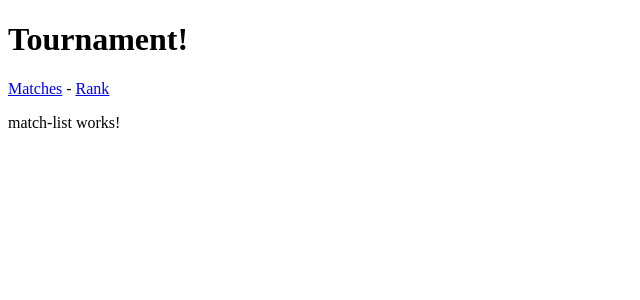
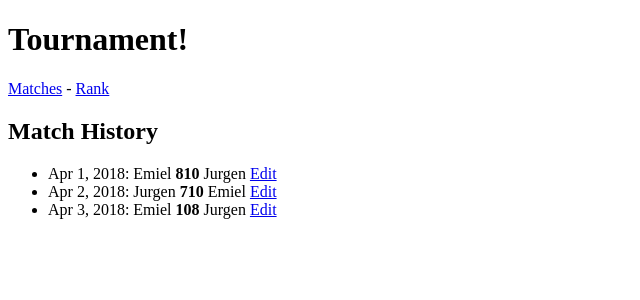
Before and after one commit to Bramvanheuvelen/sogeti_angular_tournament, an Angular app: page /match/list in a window 1280 px wide. Shown: the top 300 px of the page, without its empty margins (0-640 px from the left). Built offline with nearby package versions, Linux system fonts and the light colour scheme.

Commit message:
list on screen

```diff
--- a/src/app/match/match-list/match-list.component.html
+++ b/src/app/match/match-list/match-list.component.html
@@ -1,3 +1,9 @@
-<p>
-  match-list works!
-</p>
+<h2>Match History</h2>
+<ul>
+  <li *ngFor="let match of matches">
+    {{ match.date | date }}: {{ match.player1name }}
+    <strong>{{ match.player1score }}</strong>
+    <strong>{{ match.player2score }}</strong>  {{ match.player2name }}
+    <a routerLink="/match/edit/{{match.id}}">Edit</a>
+  </li>
+</ul>
--- a/src/app/match/match-list/match-list.component.ts
+++ b/src/app/match/match-list/match-list.component.ts
@@ -1,4 +1,6 @@
 import { Component, OnInit } from '@angular/core';
+import { Match } from '../match';
+import { MatchService } from '../match.service';
 
 @Component({
   selector: 'app-match-list',
@@ -6,10 +8,11 @@ import { Component, OnInit } from '@angular/core';
   styleUrls: ['./match-list.component.css']
 })
 export class MatchListComponent implements OnInit {
+  matches: Match[];
 
-  constructor() { }
+  constructor(private matchService: MatchService) { }
 
   ngOnInit() {
+    this.matches = this.matchService.getMatches();
   }
-
 }
--- a/src/app/match/match.module.ts
+++ b/src/app/match/match.module.ts
@@ -6,12 +6,16 @@ import { MatchAddComponent } from './match-add/match-add.component';
 import { MatchListComponent } from './match-list/match-list.component';
 import { MatchItemComponent } from './match-item/match-item.component';
 import { MatchEditComponent } from './match-edit/match-edit.component';
+import { MatchService } from './match.service';
 
 @NgModule({
   imports: [
     CommonModule,
     MatchRoutingModule
   ],
+  providers: [
+    MatchService
+  ],
   declarations: [MatchAddComponent, MatchListComponent, MatchItemComponent, MatchEditComponent]
 })
 export class MatchModule { }
--- /dev/null
+++ b/src/app/match/match.service.ts
@@ -0,0 +1,16 @@
+import { Injectable } from '@angular/core';
+import { Match } from './match';
+import { MATCHES } from '../mock-data';
+
+@Injectable({
+  providedIn: 'root'
+})
+export class MatchService {
+  private matches: Match[] = MATCHES;
+
+  constructor() { }
+
+  getMatches(): Match[] {
+    return this.matches;
+  }
+}
```
Also changed, not shown: src/app/player/player.service.ts (added, +9 -0 lines).
